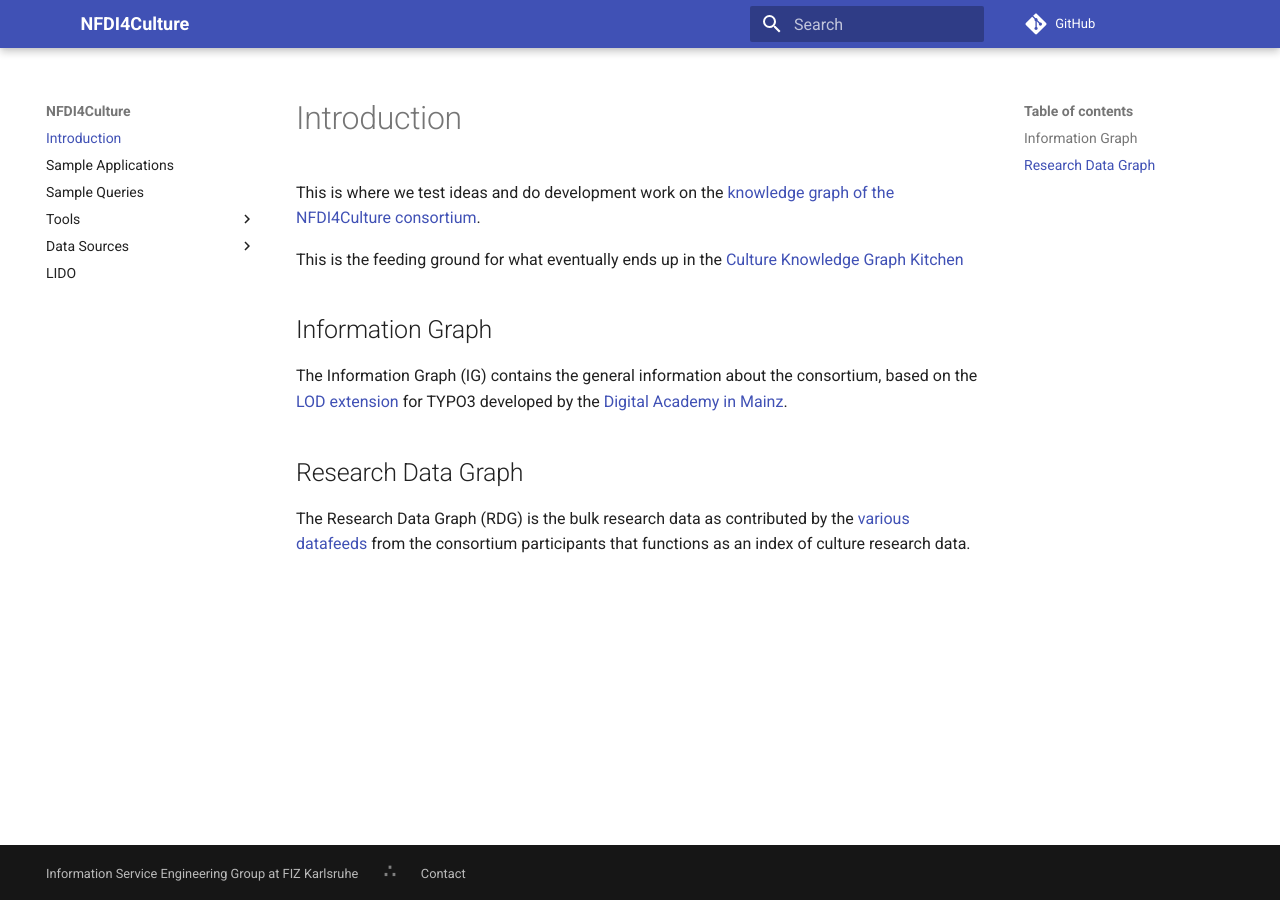
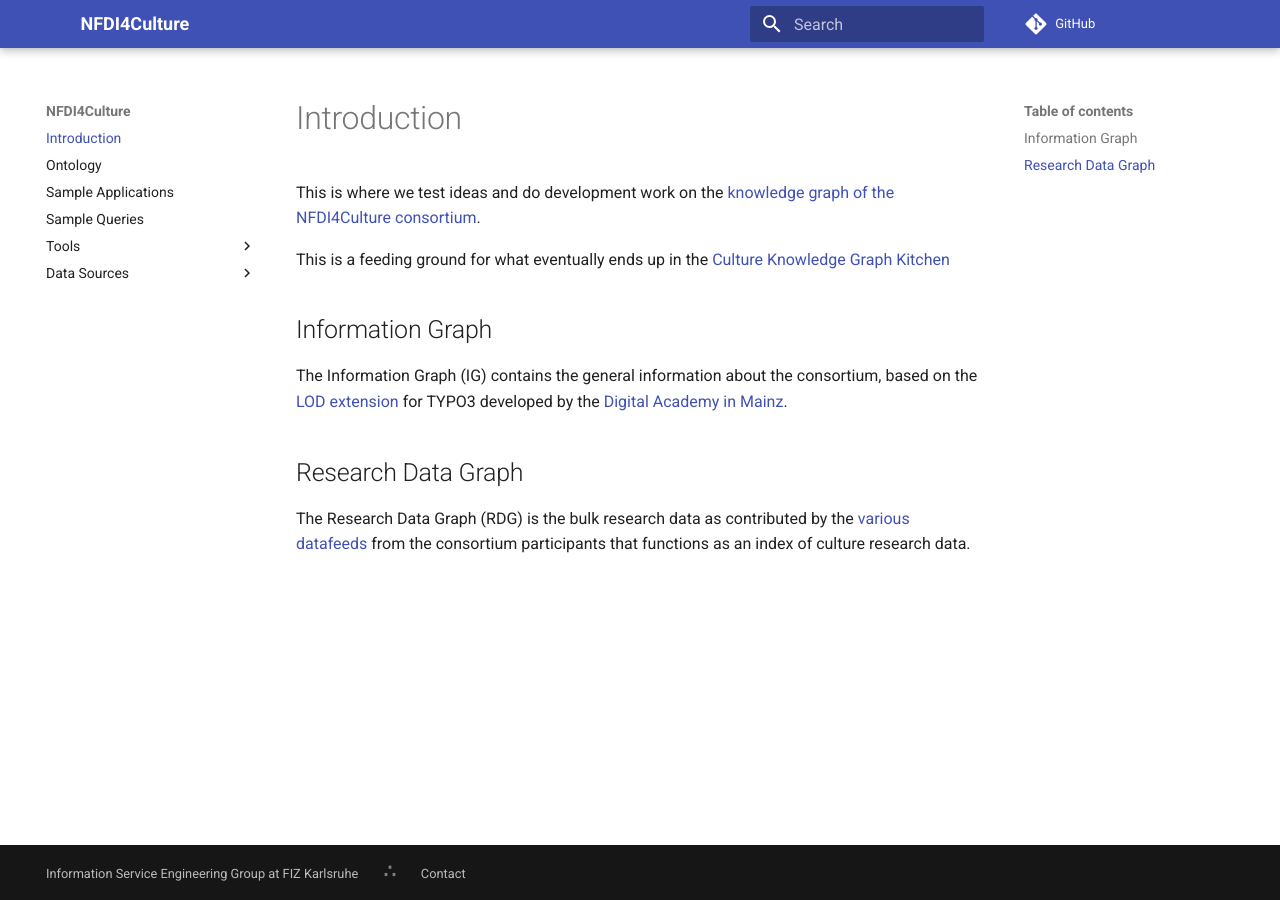
Before and after one commit to ISE-FIZKarlsruhe/nfdi4culture, an MkDocs documentation site: the page built from docs/index.md, in a window 1280 px wide. Built offline with MkDocs 1.6.1 and Material for MkDocs 9.7.7, drawn with Linux system fonts in a browser that asks for light colours; comment, search, counter and statistics services are not loaded.

Commit message:
Minor doc updates

```diff
--- a/docs/index.md
+++ b/docs/index.md
@@ -1,6 +1,6 @@
 This is where we test ideas and do development work on the [knowledge graph of the NFDI4Culture consortium](https://nfdi4culture.de/resources/knowledge-graph.html).
 
-This is the feeding ground for what eventually ends up in the [Culture Knowledge Graph Kitchen](https://gitlab.rlp.net/adwmainz/nfdi4culture/knowledge-graph/culture-kg-kitchen/)
+This is a feeding ground for what eventually ends up in the [Culture Knowledge Graph Kitchen](https://gitlab.rlp.net/adwmainz/nfdi4culture/knowledge-graph/culture-kg-kitchen/)
 
 ## Information Graph
 
--- a/mkdocs.yml
+++ b/mkdocs.yml
@@ -6,13 +6,13 @@ theme:
   custom_dir: docs/overrides
 nav:
   - Introduction: index.md
+  - Ontology: /4culture/ontology/
   - Sample Applications: rdg.md
   - Sample Queries: queries.md
   - Tools:
-    - Hydra Scraper: hydra.md
-    - OAI-Harvesting: oai.md
+      - Hydra Scraper: hydra.md
+      - OAI-Harvesting: oai.md
   - Data Sources:
-    - Misc: datasources.md
-    - DDB: ddb.md
-    - Factgrid: factgrid.md
-  - LIDO: lido.md
+      - Misc: datasources.md
+      - DDB: ddb.md
+      - Factgrid: factgrid.md
```
Also changed, not shown: 1 other file.
